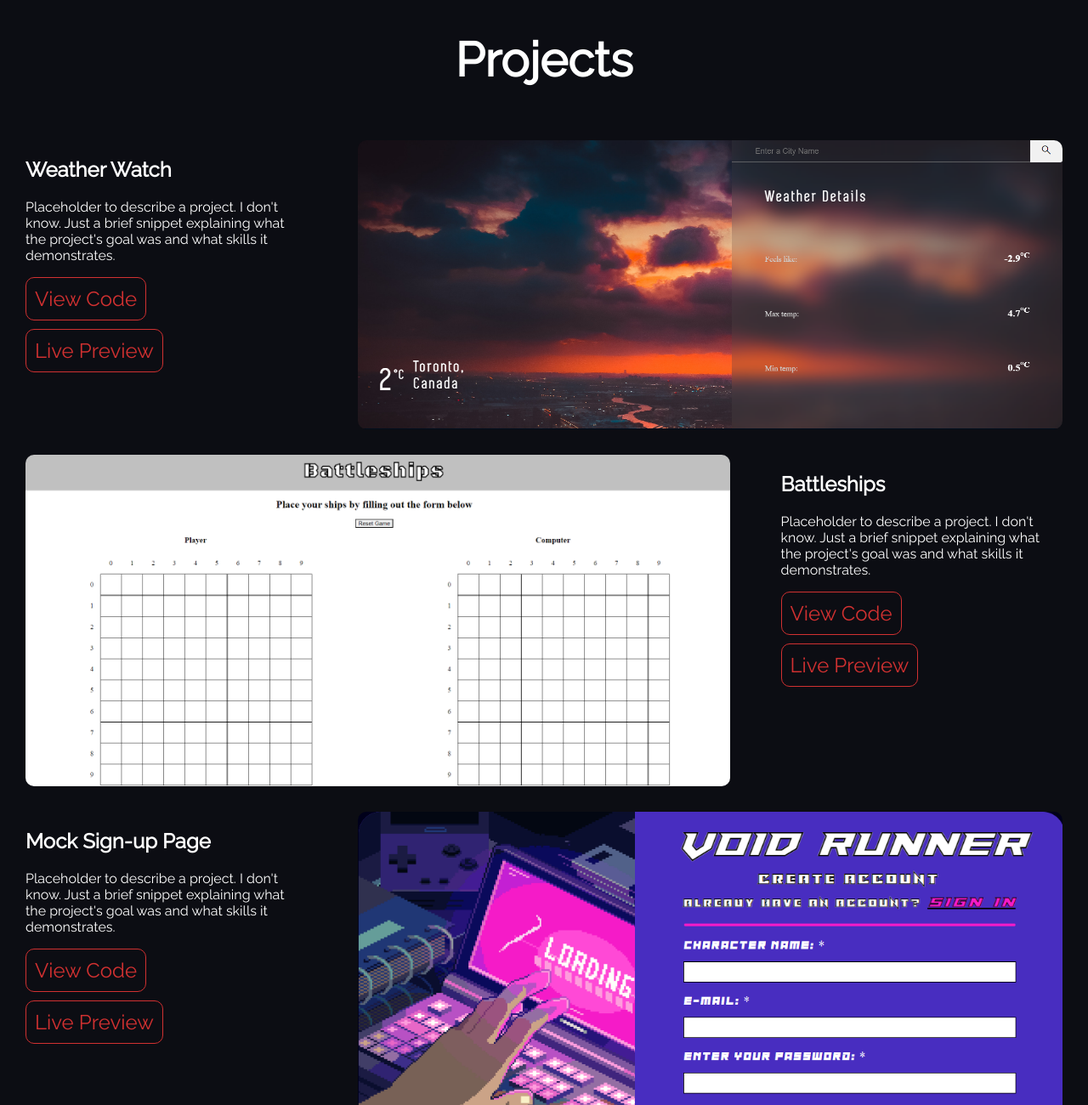
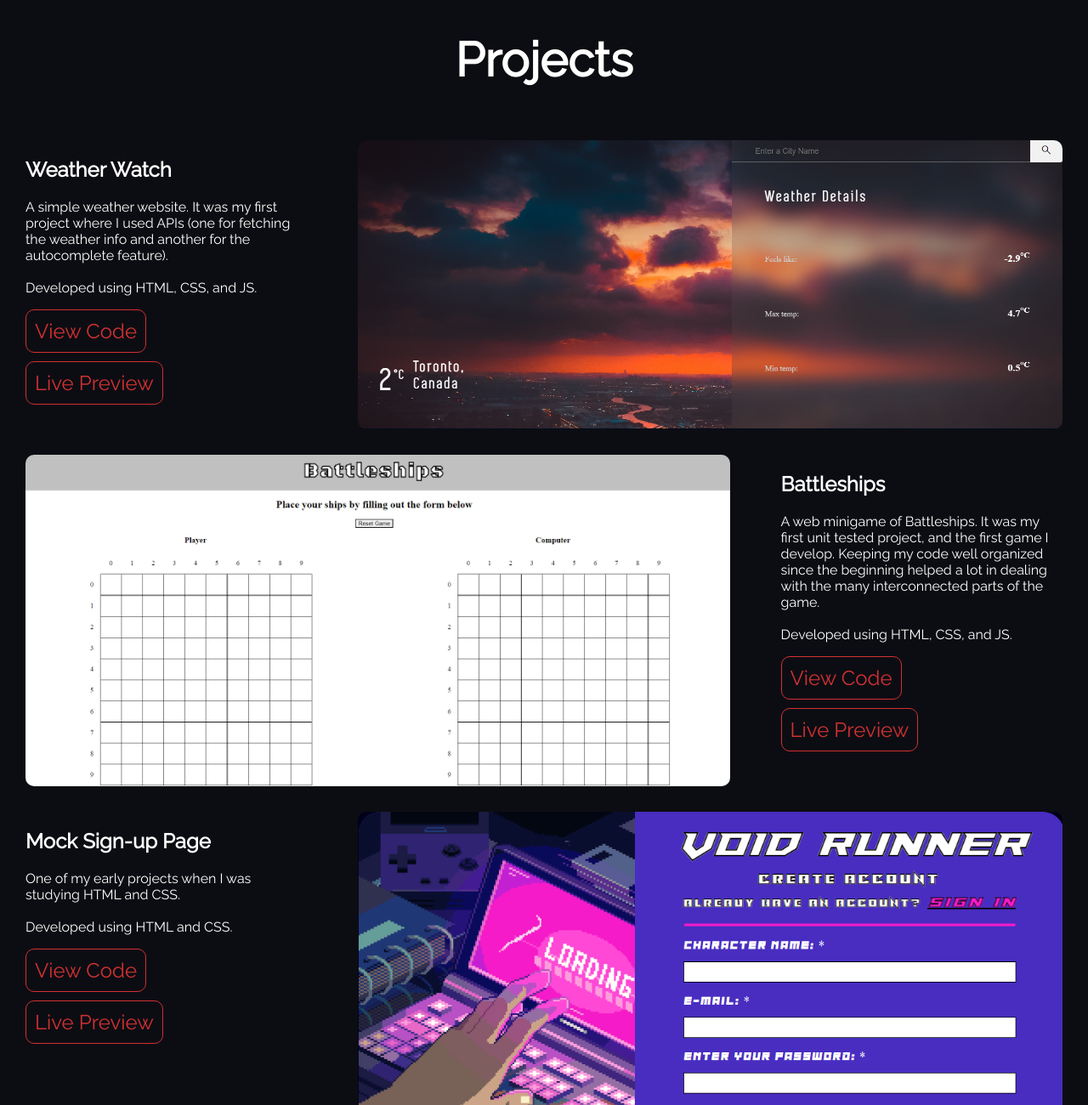
Before and after one commit to CCeph/responsive-portfolio, a website built with webpack: page dist/index.html in a window 1280 px wide. Shown: the part 1666-2966 px from the top of the page at 85% size. Built offline with nearby package versions, Linux system fonts and the light colour scheme.

Commit message:
Add project descriptions

```diff
--- a/dist/index.html
+++ b/dist/index.html
@@ -121,9 +121,12 @@
         <div class="description">
           <h2>Weather Watch</h2>
           <p>
-            Placeholder to describe a project. I don't know. Just a brief
-            snippet explaining what the project's goal was and what skills it
-            demonstrates.
+            A simple weather website. It was my first project where I used APIs
+            (one for fetching the weather info and another for the autocomplete
+            feature).
+            <br />
+            <br />
+            Developed using HTML, CSS, and JS.
           </p>
           <a href="https://github.com/CCeph/weather_web_app"
             ><button>View Code</button></a
@@ -143,9 +146,13 @@
         <div class="description">
           <h2>Battleships</h2>
           <p>
-            Placeholder to describe a project. I don't know. Just a brief
-            snippet explaining what the project's goal was and what skills it
-            demonstrates.
+            A web minigame of Battleships. It was my first unit tested project,
+            and the first game I develop. Keeping my code well organized since
+            the beginning helped a lot in dealing with the many interconnected
+            parts of the game.
+            <br />
+            <br />
+            Developed using HTML, CSS, and JS.
           </p>
           <a href="https://github.com/CCeph/battleships"
             ><button>View Code</button></a
@@ -160,9 +167,10 @@
         <div class="description">
           <h2>Mock Sign-up Page</h2>
           <p>
-            Placeholder to describe a project. I don't know. Just a brief
-            snippet explaining what the project's goal was and what skills it
-            demonstrates.
+            One of my early projects when I was studying HTML and CSS.
+            <br />
+            <br />
+            Developed using HTML and CSS.
           </p>
           <a href="https://github.com/CCeph/sign-up-page"
             ><button>View Code</button></a
```
